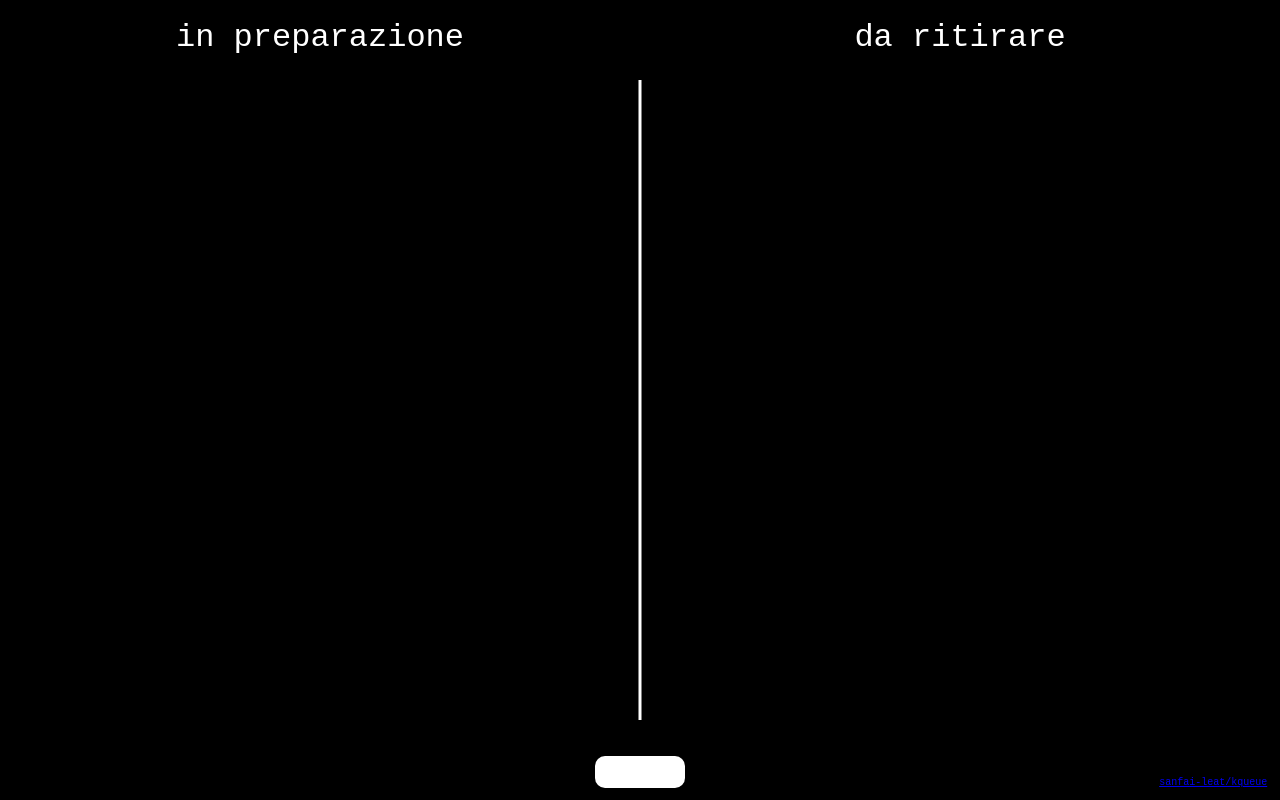
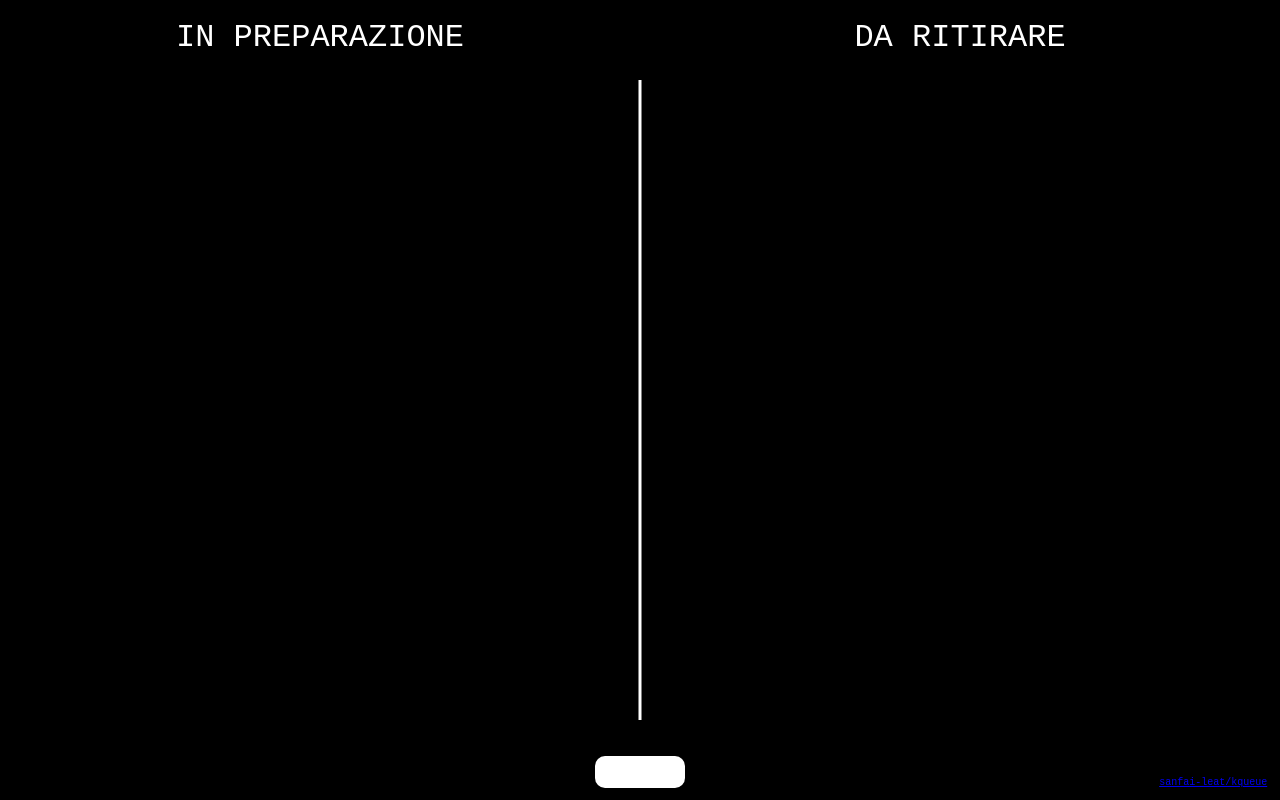
Before and after one commit to sanfai-leat/kqueue, a plain HTML site: page index.html in a window 1280 px wide. Drawn offline with Linux system fonts and the light colour scheme.

Commit message:
chore(index): caps lock table title

```diff
--- a/index.html
+++ b/index.html
@@ -12,12 +12,12 @@
   </head>
   <body>
     <div class="left">
-      <div class="title left">in preparazione</div>
+      <div class="title left">IN PREPARAZIONE</div>
       <div id="table-container-in"></div>
     </div>
     <div class="divider"></div>
     <div class="right">
-      <div class="title right">da ritirare</div>
+      <div class="title right">DA RITIRARE</div>
       <div id="table-container-out"></div>
     </div>
     <input type="text" id="input" placeholder="" />
```
